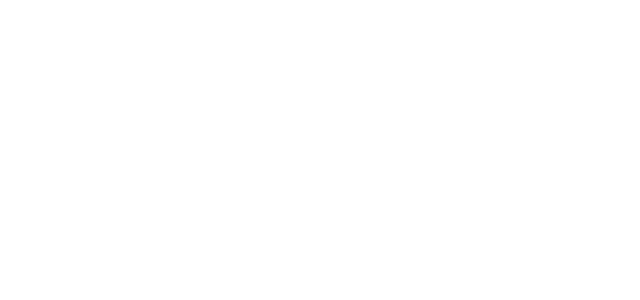
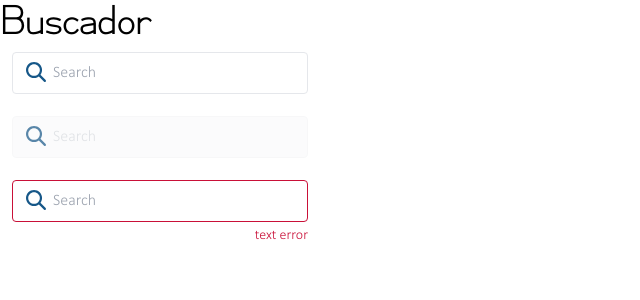
Before and after one commit to MA-DW/market-vue, a Nuxt app: page /search in a window 1280 px wide. Before the commit this address had no page. Shown: the top 300 px of the page, without its empty margins (0-640 px from the left). Built offline with nearby package versions, Linux system fonts and the light colour scheme.

Commit message:
componente search

```diff
--- /dev/null
+++ b/components/uikit/Search.vue
@@ -0,0 +1,41 @@
+<script setup lang="ts">
+import { computed } from 'vue';
+
+const props = defineProps<{
+  modelValue?: string,
+  disabled?: boolean,
+  placeholder?: string
+  error?: string,
+}>();
+const emit = defineEmits(['update:modelValue']);
+
+const hasError = computed(() => !!props.error)
+
+const inputClasses = computed(() => {
+  return [
+    'w-full pl-10 pr-4 py-2 rounded text-gray-700 focus:outline-none border',
+    props.disabled
+      ? 'bg-[#F3F4F6] text-[#67707A] cursor-not-allowed opacity-30'
+      : hasError.value
+      ? 'border-[#C91038]'
+      : 'border-[rgb(131 142 158 / .4)] focus:border-[#00AEEF] focus:border-[1.5px] focus:shadow-[inset_2px_2px_4px_0_rgb(0_0_0_/_0.25)]',
+  ];
+});
+</script>
+
+<template>
+  <div class="relative w-full h-10">
+    <span class="absolute left-3 top-1/2 transform -translate-y-1/2 text-gray-500">
+      <UikitIcon name="search"></UikitIcon>
+    </span>
+    <input
+      :class="inputClasses"
+      :value="modelValue"
+      :disabled="disabled"
+      @input="$emit('update:modelValue', ($event!.target as HTMLInputElement).value)"
+      type="text"
+      :placeholder="placeholder"
+    />
+    <p v-if="hasError" class="text-[#C91038] text-sm mt-1 text-right">{{ error }}</p>
+  </div>
+</template>
--- /dev/null
+++ b/pages/search.vue
@@ -0,0 +1,22 @@
+<script setup lang="ts">
+const searchQuery = ref('')
+const hasError = ref(false)
+const isDisabled = ref(false)
+</script>
+<template>
+  <h1>Buscador</h1>
+  <div class="w-3/12 p-3">
+    <UikitSearch v-model="searchQuery" :disabled="isDisabled" placeholder="Search" />
+
+    <br>
+
+    <UikitSearch v-model="searchQuery" :disabled="true" placeholder="Search" />
+
+    <br>
+
+    <UikitSearch v-model="searchQuery" error="text error" placeholder="Search" />
+
+    <br>
+    <span>{{ searchQuery }}</span>
+  </div>
+</template>
```
